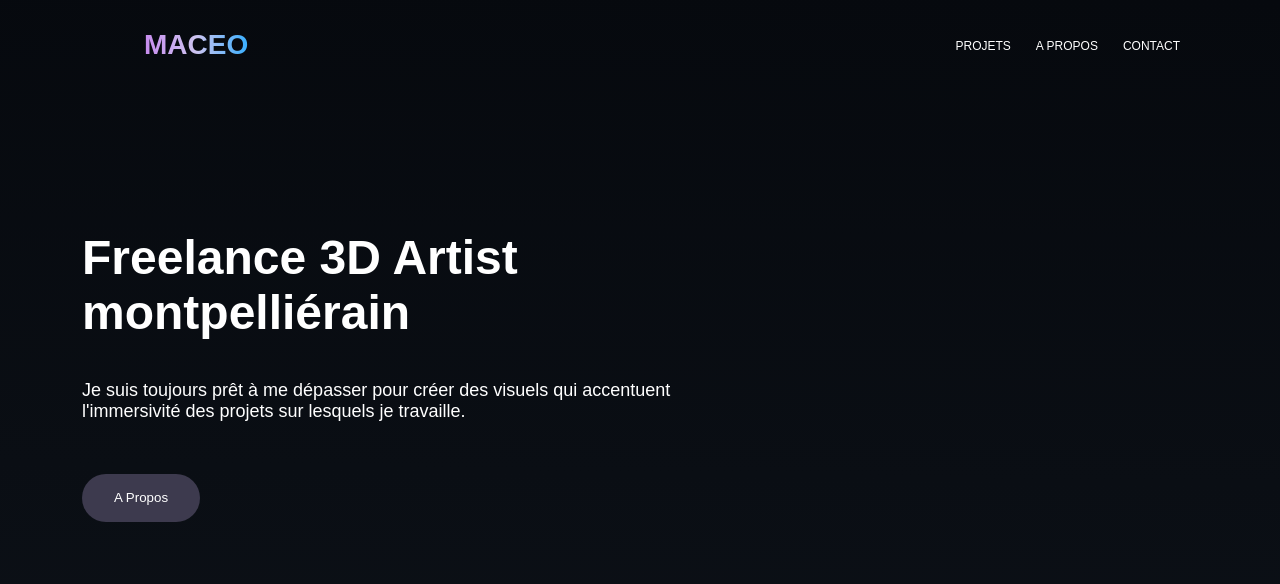
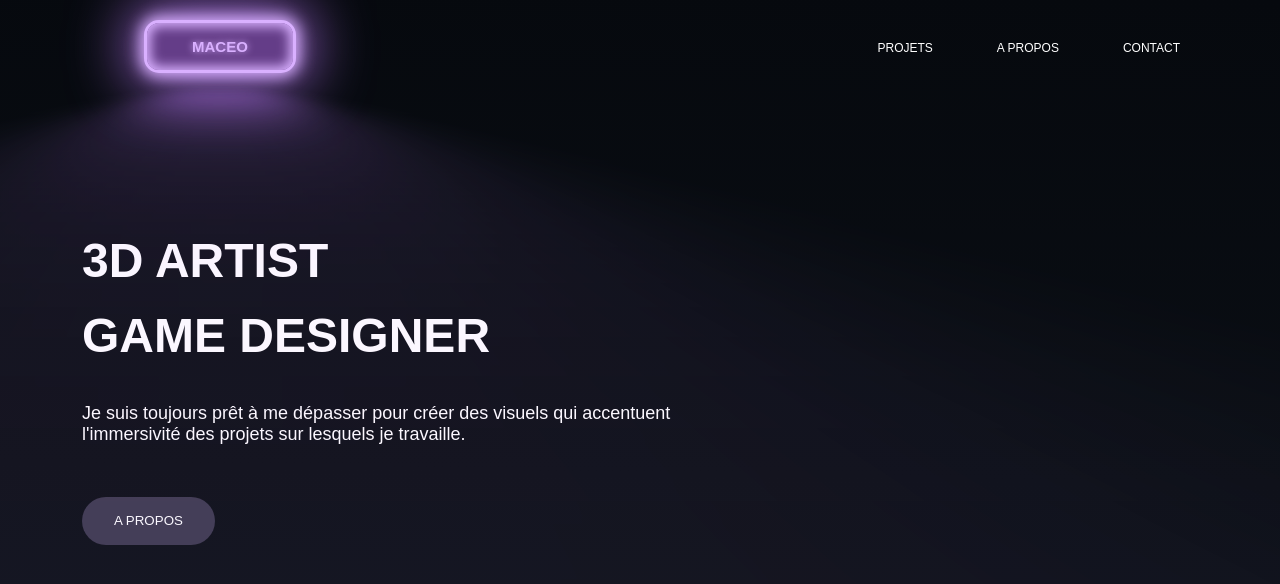
Before and after one commit to Bruno-Delourme/Portfolio_Artist3D, a React (Vite) app: page / in a window 1280 px wide. Shown: the top 584 px of the page. Built offline with nearby package versions, Linux system fonts and the light colour scheme.

Commit message:
neon effect on title

```diff
--- a/src/components/Home/Home.jsx
+++ b/src/components/Home/Home.jsx
@@ -5,11 +5,11 @@ const Home = () => {
   return (
     <section className="home">
       <div className="home-content">
-        <h1>Freelance 3D Artist montpelliérain</h1>
+        <h1>3D ARTIST <p></p>GAME DESIGNER</h1>
         <p>Je suis toujours prêt à me dépasser pour créer des visuels qui accentuent l&apos;immersivité des projets sur lesquels je travaille.</p>
 
         <button className="about-button">
-          <span className="about-button-content">A Propos</span>
+          <span className="about-button-content">A PROPOS</span>
         </button>
       </div>
       <div className="home-image">
--- a/src/styles.css
+++ b/src/styles.css
@@ -13,22 +13,66 @@ body {
   padding: 20px;
 }
 
+/* V   EFFET LOGO NEON     V */
 .logo {
+  margin-left: 10%;
   font-size: 28px;
   font-weight: bolder;
-  background: linear-gradient(90deg, #c78cee, #cdc4f0, #38afff);
-  -webkit-background-clip: text;
-  -webkit-text-fill-color: transparent;
-  margin-left: 10%;
-  background-size: 100% 100%;
+  --glow-color: rgb(217, 176, 255);
+ --glow-spread-color: rgba(191, 123, 255, 0.781);
+ --enhanced-glow-color: rgb(231, 206, 255);
+ --btn-color: rgb(100, 61, 136);
+ border: .25em solid var(--glow-color);
+ padding: 1em 3em;
+ color: var(--glow-color);
+ font-size: 15px;
+ font-weight: bold;
+ background-color: var(--btn-color);
+ border-radius: 1em;
+ outline: none;
+ box-shadow: 0 0 1em .25em var(--glow-color),
+        0 0 4em 1em var(--glow-spread-color),
+        inset 0 0 .75em .25em var(--glow-color);
+ text-shadow: 0 0 .5em var(--glow-color);
+ position: relative;
+ transition: all 0.3s;
+}
 
+.logo::after {
+ pointer-events: none;
+ content: "";
+ position: absolute;
+ top: 120%;
+ left: 0;
+ height: 100%;
+ width: 100%;
+ background-color: var(--glow-spread-color);
+ filter: blur(2em);
+ opacity: .7;
+ transform: perspective(1.5em) rotateX(35deg) scale(1, .6);
 }
+
+.logo:hover {
+ color: var(--btn-color);
+ background-color: var(--glow-color);
+ box-shadow: 0 0 1em .25em var(--glow-color),
+        0 0 4em 2em var(--glow-spread-color),
+        inset 0 0 .75em .25em var(--glow-color);
+}
+
+.logo:active {
+ box-shadow: 0 0 0.6em .25em var(--glow-color),
+        0 0 2.5em 2em var(--glow-spread-color),
+        inset 0 0 .5em .25em var(--glow-color);
+}
+
+/* ^  EFFET LOGO NEON     ^ */
 
 .nav-links {
   list-style: none;
   display: flex;
   position: relative;
-  gap: 25px;
+  gap: 4rem;
   margin-right: 5rem;
 }
 
@@ -36,7 +80,28 @@ body {
   color: #fff;
   text-decoration: none;
   font-size: 12px;
+  position: relative;
+  padding-bottom: 5px;
 }
+
+.nav-links a::after {
+  content: '';
+  position: absolute;
+  width: 0;
+  height: 2px;
+  display: block;
+  margin-top: 3px;
+  right: 0;
+  background: white;
+  transition: width 0.4s ease, right 0.4s ease;
+}
+
+.nav-links a:hover::after {
+  width: 100%;
+  right: 0;
+  left: 0;
+}
+
 
 .home {
   display: flex;
@@ -59,9 +124,7 @@ body {
   margin: 20px 0;
 }
 
-/*PARTIE BOUTTON A PROPOS
-vvvvvvvvvvvvvvvvvvvvvvvvv
-*/
+/*  V  PARTIE BOUTTON A PROPOS  V */
 .about-button {
   margin-top: 2rem;
   position: relative;
@@ -97,13 +160,11 @@ vvvvvvvvvvvvvvvvvvvvvvvvv
   border-radius: inherit;
   background: linear-gradient(
     82.3deg,
-    rgba(150, 93, 233, 1) 10.8%,
-    rgba(99, 88, 238, 1) 94.3%
+    rgb(172, 119, 252) 10.8%,
+    rgb(79, 67, 245) 94.3%
   );
   transition: all 0.475s;
 }
 
 
-/*PARTIE BOUTTON A PROPOS
-^^^^^^^^^^^^^^^^^^^^^^^^^
-*/
+/* ^  PARTIE BOUTTON A PROPOS ^  */
```
